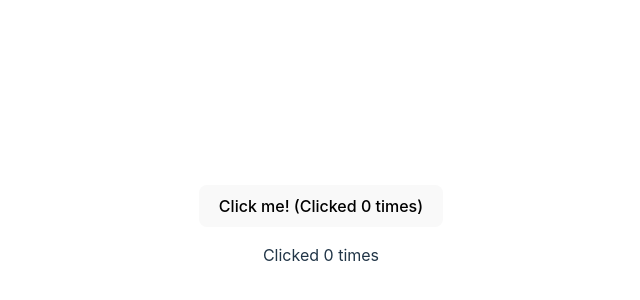
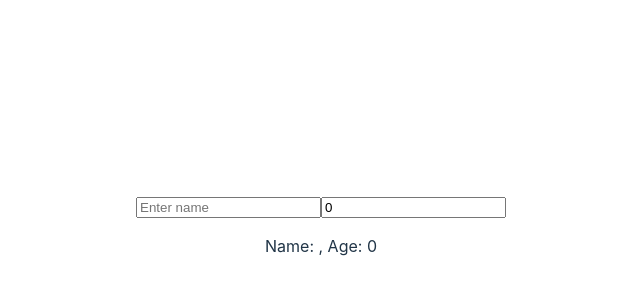
Before and after one commit to devsoft1999/react-first-app, a React (Vite) app: page / in a window 1280 px wide. Shown: the part 166-466 px from the top of the page, without its empty margins (319-959 px from the left). Built offline with nearby package versions, Linux system fonts and the light colour scheme.

Commit message:
add use State

```diff
--- a/src/App.jsx
+++ b/src/App.jsx
@@ -15,6 +15,9 @@ import RefCounter from './components/rendering/RefCounter';
 import ClickButton from './components/rendering/ClickButton';
 import withClickTracker from './components/rendering/hoc/withClickTracker';
 import Button from './components/basiccomponent/Button';
+import HookCounter from './components/hook/HookCounter';
+import UserProfile from './components/hook/UserProfile';
+import ComplexState from './components/hook/ComplexState';
 const App = () => {
 
   const userIsLoggedIn = true; // ตัวอย่างการกำหนดสถานะผู้ใช้
@@ -44,7 +47,10 @@ const App = () => {
       {/* <CallbackRefExample/> */}
       {/* <RefCounter/> */}
       {/* <ClickButton/> */}
-      <TrackedButton label="Click me!" />
+      {/* <TrackedButton label="Click me!" /> */}
+      {/* <HookCounter/> */}
+      {/* <UserProfile/> */}
+      <ComplexState/>
     </div>
   );
 };
--- /dev/null
+++ b/src/components/hook/ComplexState.jsx
@@ -0,0 +1,35 @@
+import React, { useState } from 'react';
+
+const ComplexState = () => {
+  const [user, setUser] = useState({ name: '', age: 0 }); // ประกาศ state ที่เป็น object
+
+  const updateName = (e) => {
+    setUser({ ...user, name: e.target.value }); // อัปเดตเฉพาะชื่อใน object โดยใช้ spread operator
+  };
+
+  const updateAge = (e) => {
+    setUser({ ...user, age: e.target.value }); // อัปเดตเฉพาะอายุใน object โดยใช้ spread operator
+  };
+
+  return (
+    <div>
+      <input
+        type="text"
+        placeholder="Enter name"
+        value={user.name}
+        onChange={updateName}
+      />
+      <input
+        type="number"
+        placeholder="Enter age"
+        value={user.age}
+        onChange={updateAge}
+      />
+      <p>
+        Name: {user.name}, Age: {user.age}
+      </p>
+    </div>
+  );
+};
+
+export default ComplexState;
--- /dev/null
+++ b/src/components/hook/HookCounter.jsx
@@ -0,0 +1,20 @@
+import React, { useState } from 'react';
+
+const HookCounter = () => {
+  // ประกาศตัวแปร state ชื่อ 'count' และฟังก์ชัน setCount สำหรับอัปเดตค่า
+  const [count, setCount] = useState(0); // กำหนดค่าเริ่มต้นเป็น 0
+
+  // ฟังก์ชันสำหรับจัดการเมื่อปุ่มถูกคลิก
+  const handleClick = () => {
+    setCount(count + 1); // อัปเดตค่า count เพิ่มขึ้นทีละ 1
+  };
+
+  return (
+    <div>
+      <h1>Count: {count}</h1>
+      <button onClick={handleClick}>Increase</button>
+    </div>
+  );
+};
+
+export default HookCounter;
--- /dev/null
+++ b/src/components/hook/UserProfile.jsx
@@ -0,0 +1,29 @@
+import React, { useState } from 'react';
+
+const UserProfile = () => {
+  // ประกาศตัวแปร state หลายตัว
+  const [name, setName] = useState('');
+  const [age, setAge] = useState(0);
+
+  return (
+    <div>
+      <input
+        type="text"
+        placeholder="Enter your name"
+        value={name}
+        onChange={(e) => setName(e.target.value)} // อัปเดตชื่อเมื่อผู้ใช้พิมพ์
+      />
+      <input
+        type="number"
+        placeholder="Enter your age"
+        value={age}
+        onChange={(e) => setAge(e.target.value)} // อัปเดตอายุเมื่อผู้ใช้พิมพ์
+      />
+      <p>
+        Hello, {name}! You are {age} years old.
+      </p>
+    </div>
+  );
+};
+
+export default UserProfile;
```
